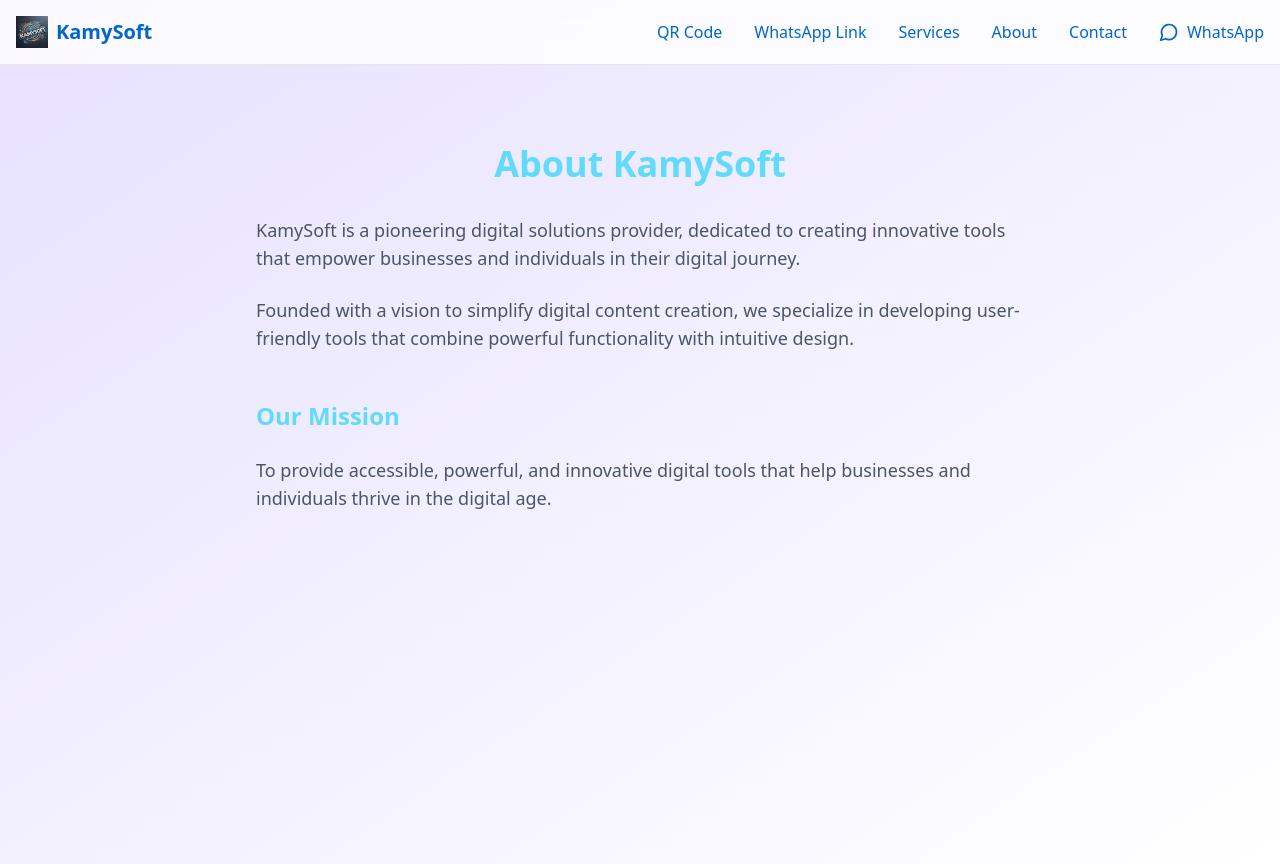
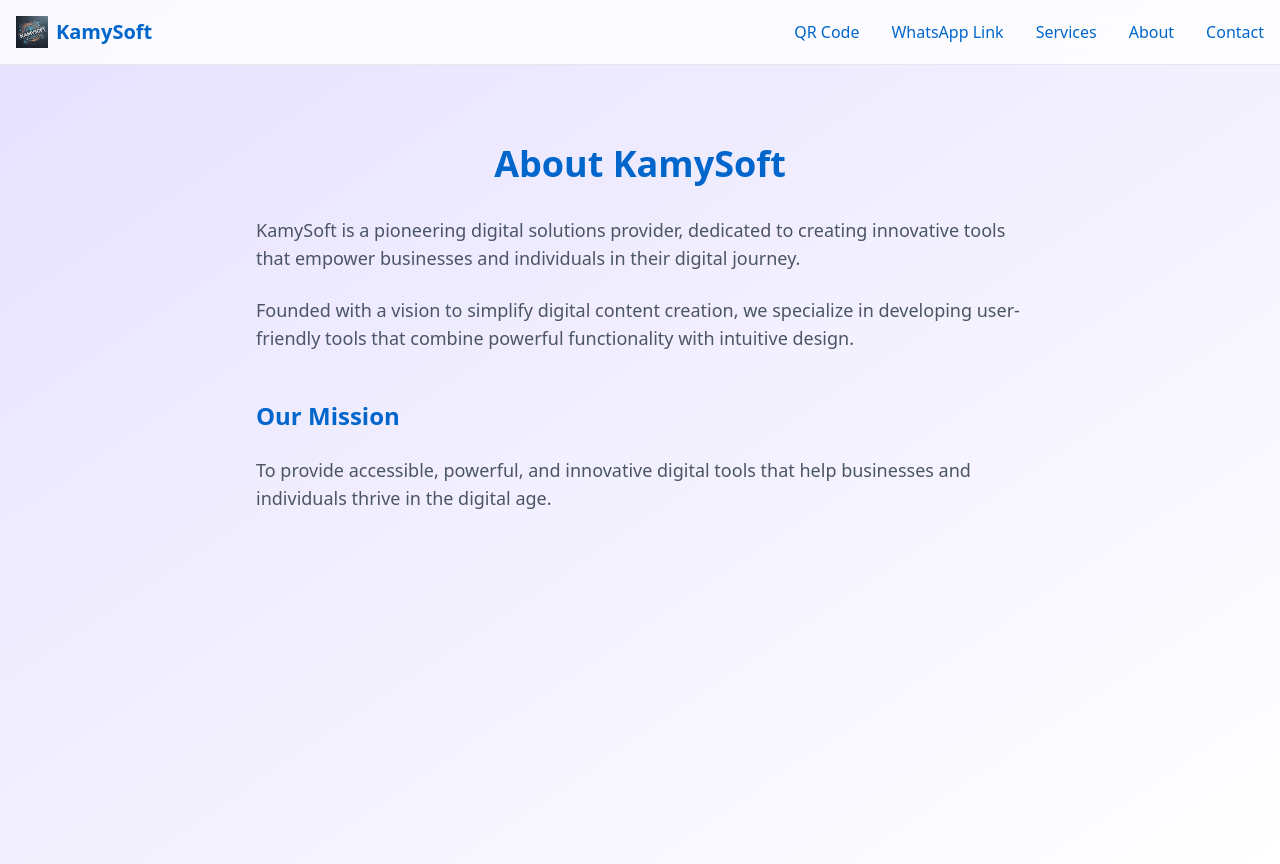
Before and after one commit to khalilksa33outlook/digital-creation-tools, a React (Vite) app: page /about in a window 1280 px wide. Built offline with nearby package versions, Linux system fonts and the light colour scheme.

Commit message:
Update sitewide heading colors
Changed all headings to have the same color across the site. Removed the WhatsApp entry from the navbar and set the default color for QR Code selection to match the navbar font color.
[skip gpt_engineer]

```diff
--- a/src/components/Navbar.tsx
+++ b/src/components/Navbar.tsx
@@ -31,14 +31,6 @@ const Navbar = () => {
             <Link to="/contact" className="text-[#0066cc] hover:text-[#004d99] transition-colors">
               Contact
             </Link>
-            <Link
-              to="https://wa.me/966507163166"
-              target="_blank"
-              className="flex items-center space-x-2 text-[#0066cc] hover:text-[#004d99] transition-colors"
-            >
-              <MessageCircle className="w-5 h-5" />
-              <span>WhatsApp</span>
-            </Link>
           </div>
         </div>
       </div>
--- a/src/components/qr/QRCodeForm.tsx
+++ b/src/components/qr/QRCodeForm.tsx
@@ -54,7 +54,7 @@ const QRCodeForm = ({
   const resetForm = () => {
     setText('https://lovable.dev');
     setSize(256);
-    setFgColor('#8B5CF6');
+    setFgColor('#0066cc');
     setBgColor('#FFFFFF');
     setLogo(null);
     setRemoveLogoBackground(false);
--- a/src/pages/About.tsx
+++ b/src/pages/About.tsx
@@ -9,14 +9,14 @@ const About = () => {
           animate={{ opacity: 1, y: 0 }}
           className="max-w-3xl mx-auto"
         >
-          <h1 className="text-4xl font-bold mb-8 text-[#61dafb] text-center">About KamySoft</h1>
+          <h1 className="text-4xl font-bold mb-8 text-[#0066cc] text-center">About KamySoft</h1>
           <p className="text-lg text-gray-600 mb-6">
             KamySoft is a pioneering digital solutions provider, dedicated to creating innovative tools that empower businesses and individuals in their digital journey.
           </p>
           <p className="text-lg text-gray-600 mb-6">
             Founded with a vision to simplify digital content creation, we specialize in developing user-friendly tools that combine powerful functionality with intuitive design.
           </p>
-          <h2 className="text-2xl font-bold mt-12 mb-6 text-[#61dafb]">Our Mission</h2>
+          <h2 className="text-2xl font-bold mt-12 mb-6 text-[#0066cc]">Our Mission</h2>
           <p className="text-lg text-gray-600 mb-6">
             To provide accessible, powerful, and innovative digital tools that help businesses and individuals thrive in the digital age.
           </p>
--- a/src/pages/Contact.tsx
+++ b/src/pages/Contact.tsx
@@ -44,7 +44,7 @@ const Contact = () => {
           animate={{ opacity: 1, y: 0 }}
           className="text-center mb-12"
         >
-          <h1 className="text-4xl font-bold mb-4 text-[#61dafb]">Contact Us</h1>
+          <h1 className="text-4xl font-bold mb-4 text-[#0066cc]">Contact Us</h1>
           <p className="text-lg text-gray-600">Get in touch with our team</p>
         </motion.div>
 
--- a/src/pages/Services.tsx
+++ b/src/pages/Services.tsx
@@ -10,7 +10,7 @@ const Services = () => {
           animate={{ opacity: 1, y: 0 }}
           className="text-center mb-12"
         >
-          <h1 className="text-4xl font-bold mb-4 text-[#61dafb]">Our Services</h1>
+          <h1 className="text-4xl font-bold mb-4 text-[#0066cc]">Our Services</h1>
           <p className="text-lg text-gray-600">Comprehensive digital solutions for your business needs</p>
         </motion.div>
 
```
